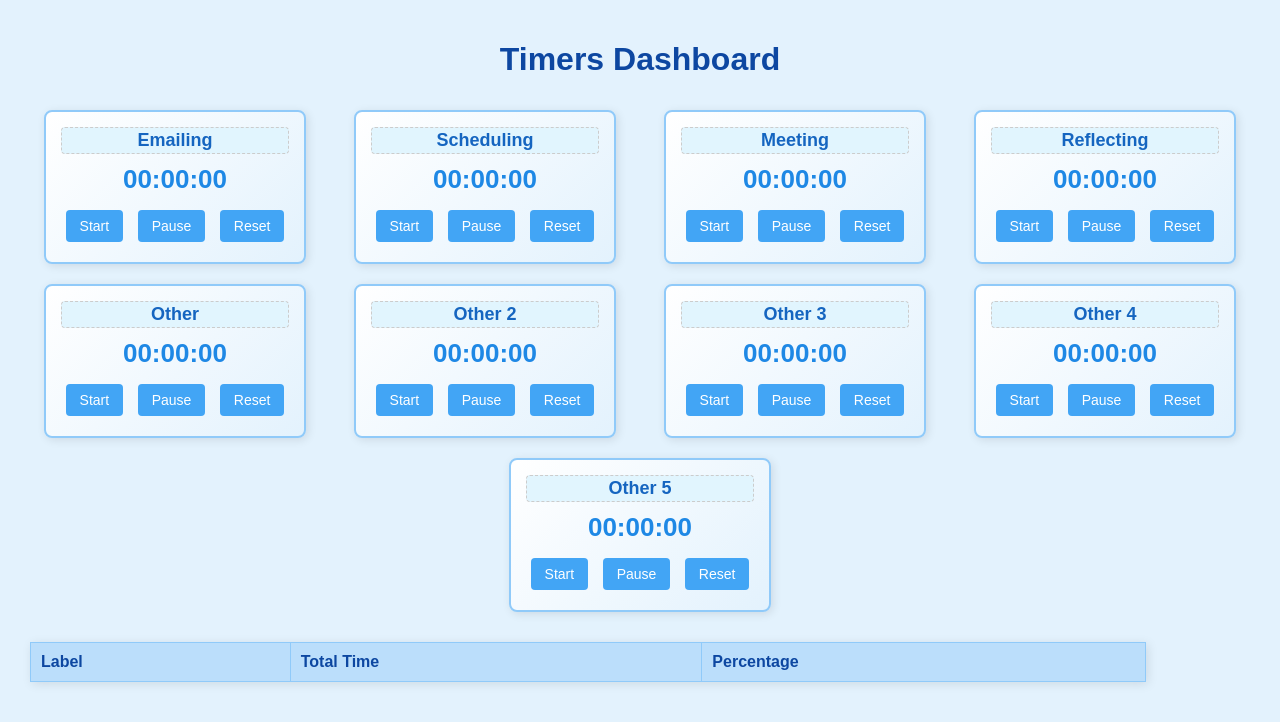
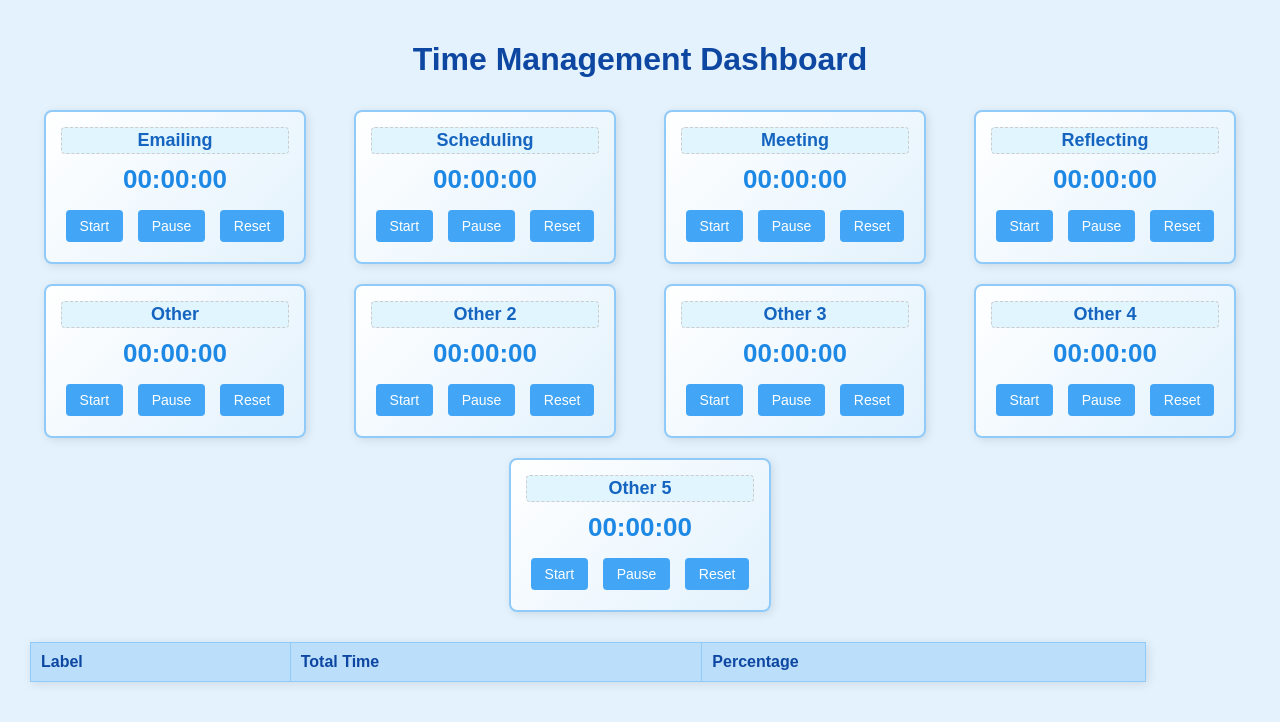
Before and after one commit to JKern100/Timers, a plain HTML site: page index.html in a window 1280 px wide. Drawn offline with Linux system fonts and the light colour scheme.

Commit message:
Update index.html

```diff
--- a/index.html
+++ b/index.html
@@ -86,7 +86,7 @@
     </style>
 </head>
 <body>
-    <h1 style="color: #0d47a1; text-align: center;">Timers Dashboard</h1>
+    <h1 style="color: #0d47a1; text-align: center;">Time Management Dashboard</h1>
     <div class="timer-container">
         <div class="timer" id="emailing">
             <div class="timer-title" contenteditable="true">Emailing</div>
```
